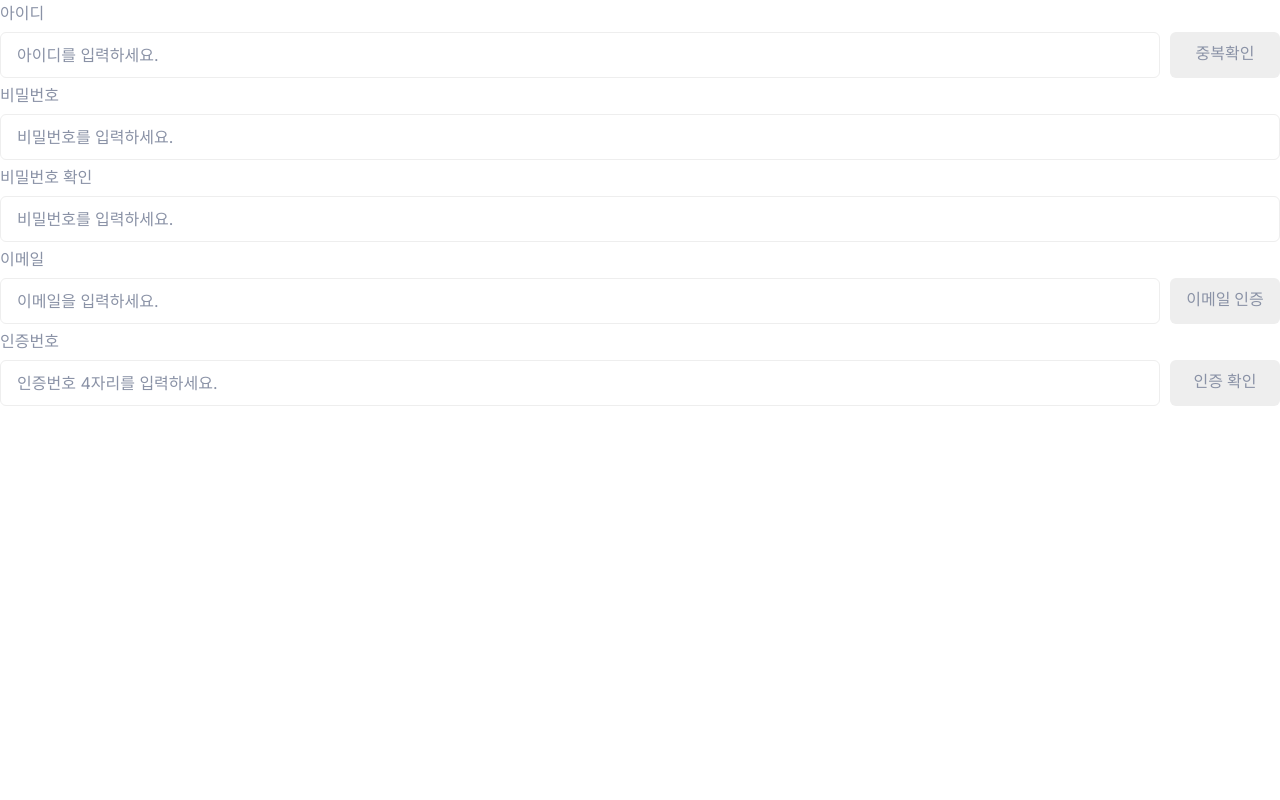
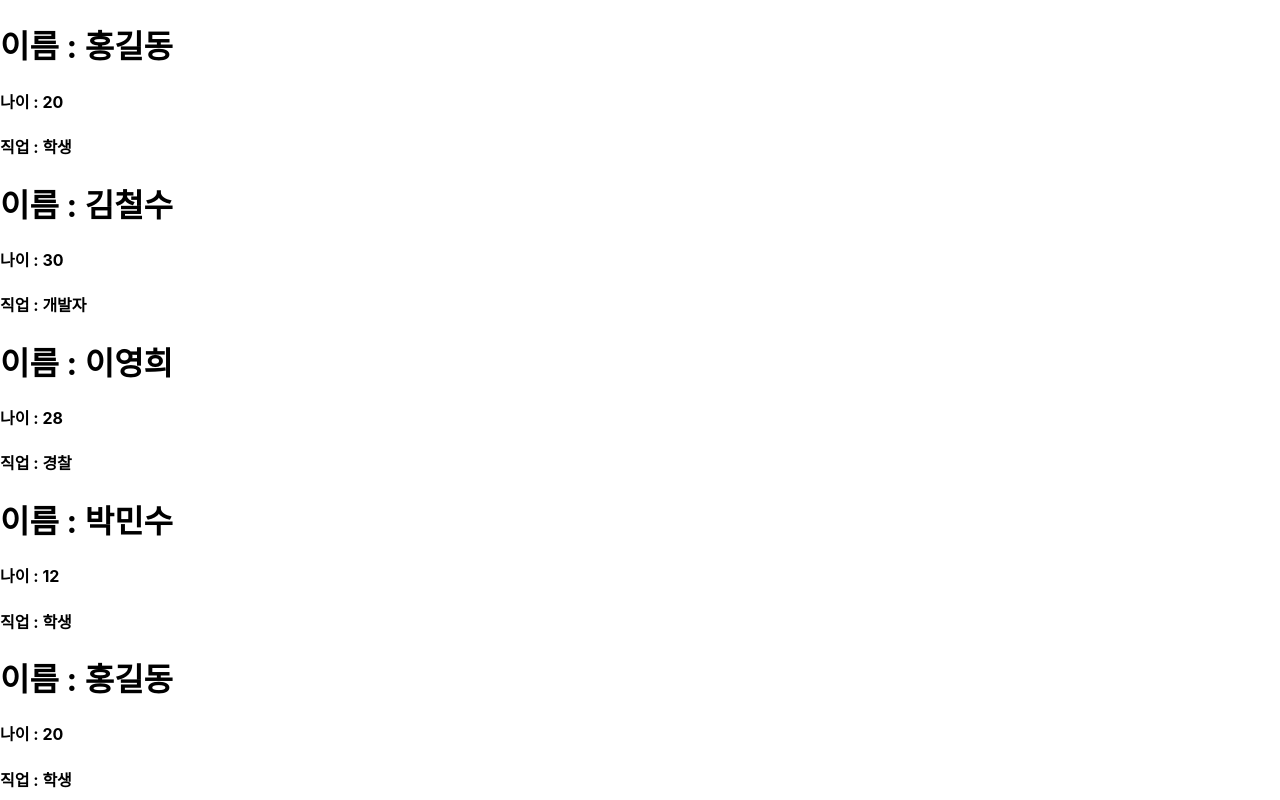
Before and after one commit to sangin99/React, a React (Create React App) app in the folder basic/: page / in a window 1280 px wide. Shown: the top 800 px of the page. Built offline with nearby package versions, Linux system fonts and the light colour scheme; a web font is replaced by a local one.

Commit message:
리스트 렌더링

```diff
--- a/basic/src/App.tsx
+++ b/basic/src/App.tsx
@@ -7,6 +7,7 @@ import CurlyBraces from './component/CurlyBraces';
 import Properties from './component_manage/Properties';
 import SignInContainer from './component_manage/example/SignInContainer';
 import ConditionalRendering from './component_manage/ConditionalRendering';
+import ListRendering from './component_manage/ListRendering';
 
 // JSX / TSX :
 // JSX (JavaScript XML) / TSX (TypeScript XML)
@@ -78,10 +79,11 @@ function App() {
             <FunctionComponent /> */}
             {/* <Component/>
             <Sample /> */}
-            <SignInContainer />
+            {/* <SignInContainer /> */}
             {/* <CurlyBraces /> */}
             {/* <Properties /> */}
             {/* <ConditionalRendering /> */}
+            <ListRendering />
         </>
     );
 }
--- a/basic/src/component_manage/ListRendering.tsx
+++ b/basic/src/component_manage/ListRendering.tsx
@@ -0,0 +1,67 @@
+import React from 'react'
+
+// 리스트 렌더링 :
+// - JSX 내부에서 반복적으로 렌더링하는 요소에 대한 반복 처리
+// - JSX 안에서는 for 혹은 while 과 같은 반복문을 사용할 수 없음
+// - 리스트의 각종 메서드를 활용
+
+interface Human {
+    name: string;
+    age: number;
+    job: string;
+}
+
+function ListItem ({ name, age, job }: Human) {
+
+    return (
+        <div>
+            <h1>이름 : {name}</h1>
+            <h4>나이 : {age}</h4>
+            <h4>직업 : {job}</h4>
+        </div>
+    )
+
+}
+
+export default function ListRendering() {
+
+    const humans: Human[] = [
+        {name: '홍길동', age: 20, job: '학생'},
+        {name: '김철수', age: 30, job: '개발자'},
+        {name: '이영희', age: 28, job: '경찰'},
+        {name: '박민수', age: 12, job: '학생'}
+    ];
+
+    // humans.forEach((item, index) => {
+    //     <ListItem name={item.name} age={item.age} job={item.job} />
+    //! }); => undefined 형태
+
+    // humans.map((item, index) => {
+    //     return <ListItem name={item.name} age={item.age} job={item.job} />
+    //! }) => [ListItem, ListItem, ListItem, ListItem] 형태
+
+    return (
+        <>
+            {/* 배열을 JSX에 반환하면 배열의 각 요소를 하나씩 꺼내와서 렌더링 */}
+            {/* {['요소1', '요소2', '요소3']} */}
+
+            {/* {humans.forEach((item, index) => {
+                <ListItem name={item.name} age={item.age} job={item.job} />
+            })} */}
+
+            {humans.map((item, index) => {
+                //? return <ListItem name={item.name} age={item.age} job={item.job} />
+                // = 동일한 식
+                return <ListItem {...item} />
+            })}
+
+            {humans.map(item => <ListItem {...item} />)}
+
+
+            {/* <ListItem name='홍길동' age={20} job='학생' />
+            <ListItem name='김철수' age={30} job='개발자' />
+            <ListItem name='이영희' age={28} job='경찰' />
+            <ListItem name='박민수' age={12} job='학생' /> */}
+        </>
+    )
+}
--- a/basic/src/component_manage/example/SignInContainer.tsx
+++ b/basic/src/component_manage/example/SignInContainer.tsx
@@ -18,6 +18,7 @@ export default function SignInContainer() {
       <InputBox label='비밀번호 확인' type='password' placeholder='비밀번호를 입력하세요.' />
       <InputBox label='이메일' type='text' placeholder='이메일을 입력하세요.' buttonTitle='이메일 인증' />
       <InputBox label='인증번호' type='text' placeholder='인증번호 4자리를 입력하세요.' buttonTitle='인증 확인'/>
+      {/* 반복작업을 깔끔하게 하기 : for문을 사용할 수 없는 상황에서 ... "리스트렌더링"!! */}
     </>
   );
 }
```
